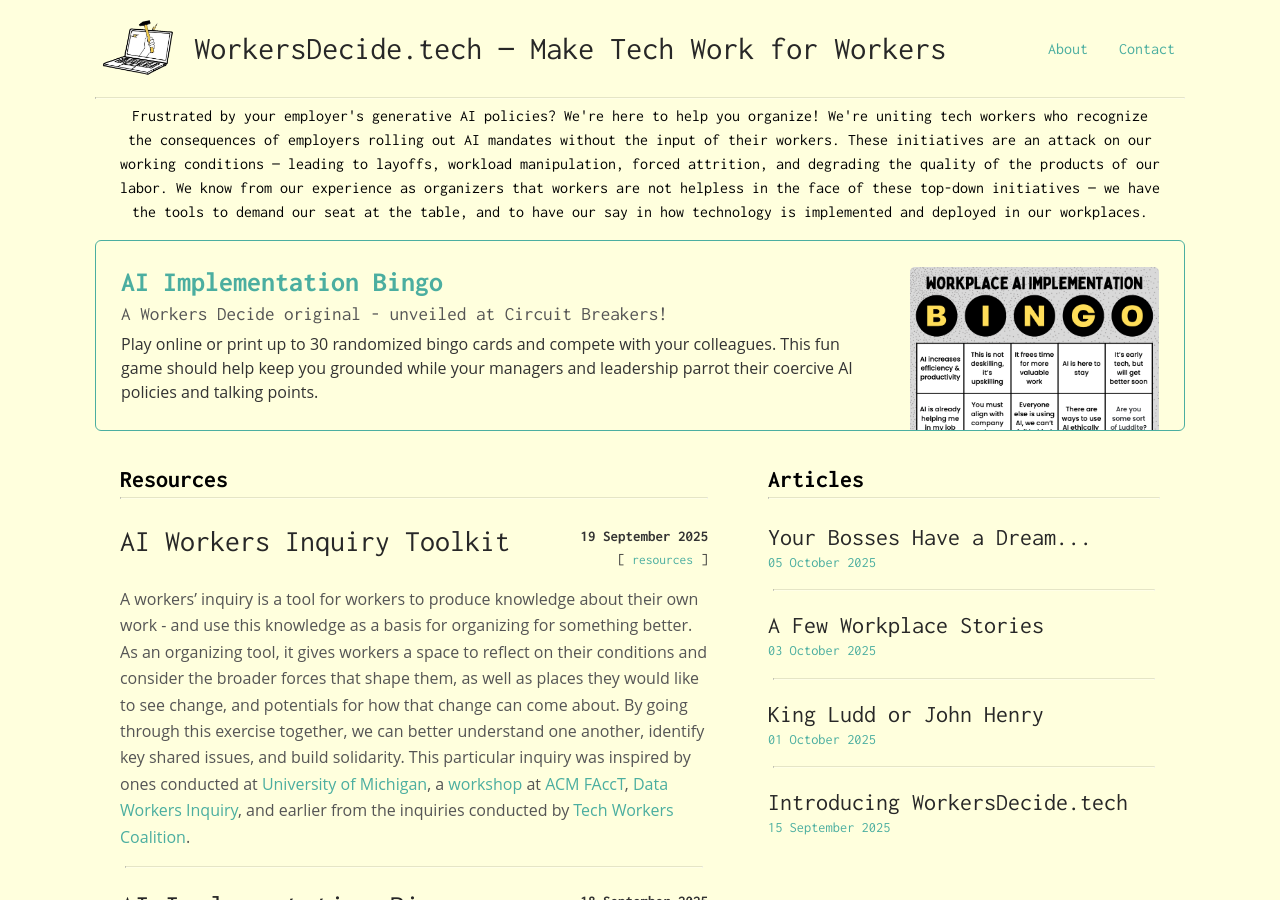
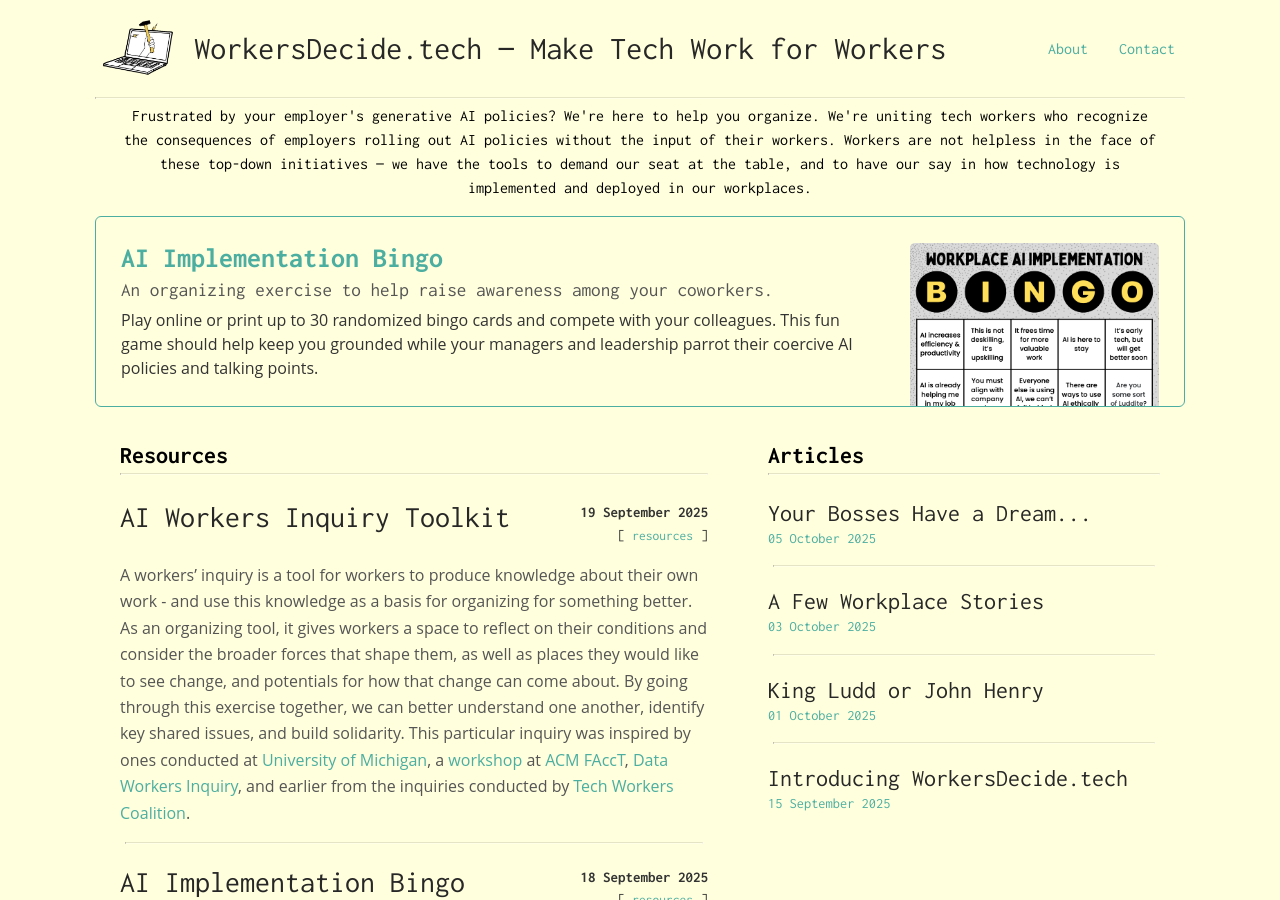
Before and after one commit to techworkersco/johnhenry, a Jekyll site: the page built from index.html, in a window 1280 px wide and 900 px high. Built offline with Jekyll 4.4.1, drawn with Linux system fonts in a browser that asks for light colours.

Commit message:
cleanup text

```diff
--- a/_layouts/homepage.html
+++ b/_layouts/homepage.html
@@ -7,7 +7,7 @@
     <div class="container">
         {% include navbar.html %}
         <div class="page-title">
-            {{page.title}}
+            {{page.subtitle}}
 	    </div>
         {% include highlighted-post.html %}
         {{ content }}
--- a/_resources/2025-09-18-bingo.md
+++ b/_resources/2025-09-18-bingo.md
@@ -8,7 +8,7 @@ date: 2025-09-18
 image: /assets/bingo.png
 homepageImageId: bingo-card-thumbnail
 isHighlighted: true
-highlight-promo: A Workers Decide original - unveiled at Circuit Breakers!
+highlight-promo: An organizing exercise to help raise awareness among your coworkers.
 tagline: Play online or print up to 30 randomized bingo cards and compete with your colleagues. This fun game should help keep you grounded while your managers and leadership parrot their coercive AI policies and talking points.
 ---
 
--- a/index.html
+++ b/index.html
@@ -1,6 +1,7 @@
 ---
 layout: homepage
-title: Frustrated by your employer's generative AI policies? We're here to help you organize! We're uniting tech workers who recognize the consequences of employers rolling out AI mandates without the input of their workers. These initiatives are an attack on our working conditions — leading to layoffs, workload manipulation, forced attrition, and degrading the quality of the products of our labor. We know from our experience as organizers that workers are not helpless in the face of these top-down initiatives — we have the tools to demand our seat at the table, and to have our say in how technology is implemented and deployed in our workplaces.
+title: Organizing Resources for Tech Workers Confronting AI
+subtitle: Frustrated by your employer's generative AI policies? We're here to help you organize. We're uniting tech workers who recognize the consequences of employers rolling out AI policies without the input of their workers. Workers are not helpless in the face of these top-down initiatives — we have the tools to demand our seat at the table, and to have our say in how technology is implemented and deployed in our workplaces.
 ---
 <div class="content">
     <div class="row lt800">
```
